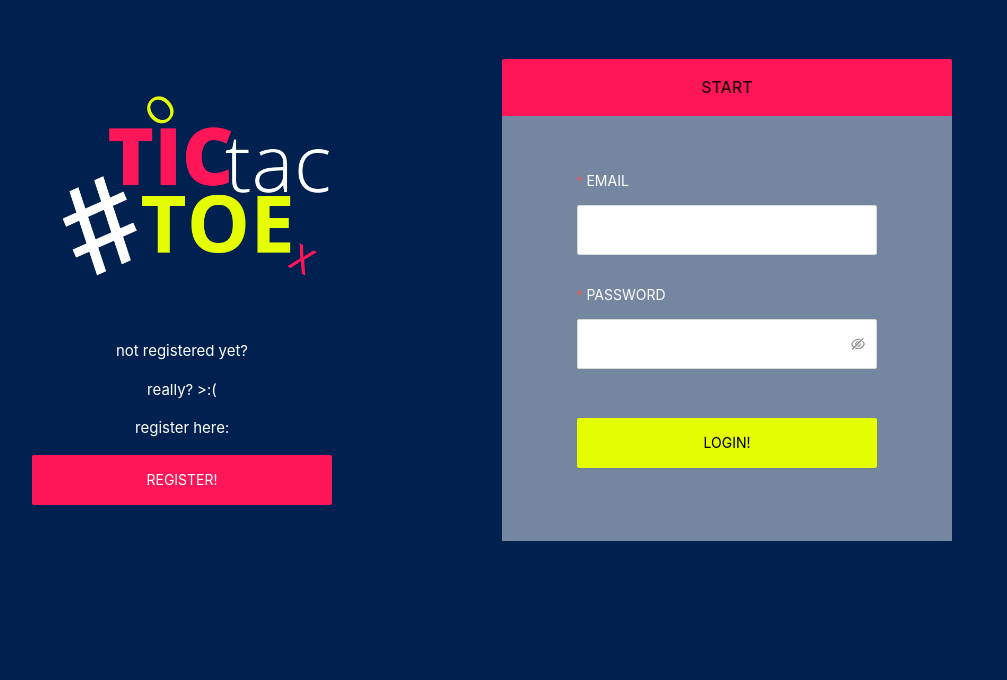
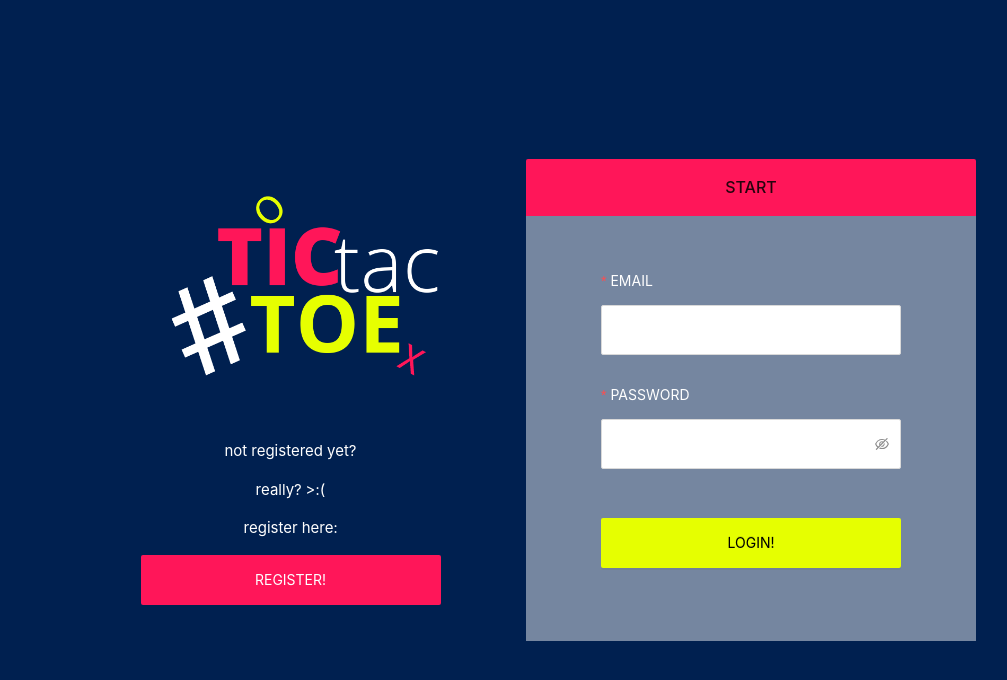
Before and after one commit to notaguest404/tictactoe, a React (Create React App) app in the folder client/: page / in a window 1280 px wide. Shown: the top 680 px of the page, without its empty margins (138-1145 px from the left). Built offline with nearby package versions, Linux system fonts and the light colour scheme; a web font is replaced by a local one.

Commit message:
flexbox login

```diff
--- a/client/src/components/login.js
+++ b/client/src/components/login.js
@@ -47,8 +47,8 @@ class Login extends Component {
 
   render() {
     return (
-      <div>
-        <Row style={{display:'flex', justifyContent:'space-around', alignItems:'center', minHeight:'75vh'}}>
+      <div className="loginPage">
+        <Row gutter={48} style={{display:'flex', alignItems:'center', minHeight:'75vh'}} justify="space-around">
           <Col span={12} >
             <div>
               <div>
--- a/client/src/styles/App.css
+++ b/client/src/styles/App.css
@@ -48,6 +48,15 @@ body{
   margin: auto;
 }
 
+.loginPage {
+  display: flex;
+  flex-direction: column;
+  align-items: center;
+  justify-content: space-around;
+  height: 100vh;
+  width: 100vw;
+}
+
 .register-item {
   align-self: flex-start;
 }
```
